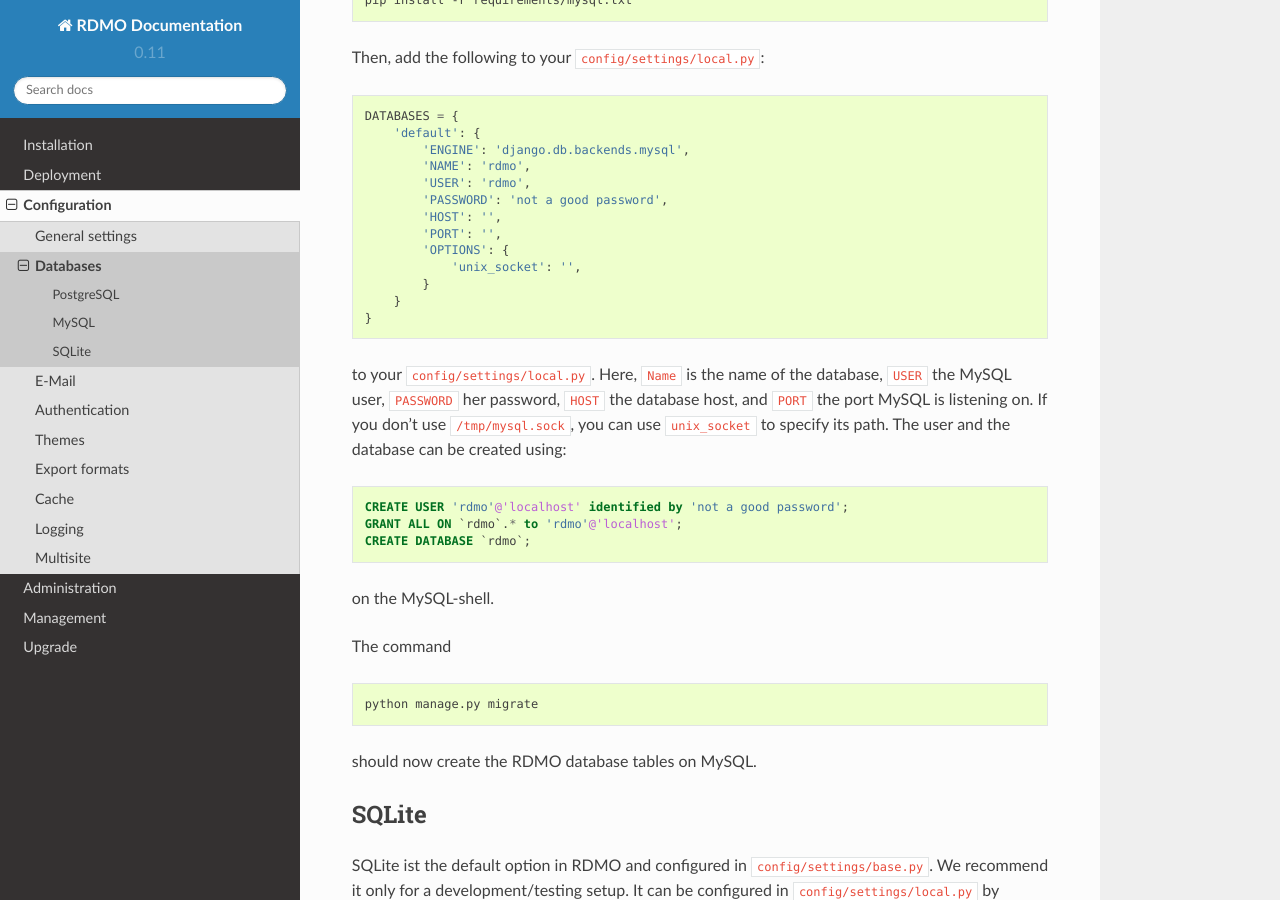
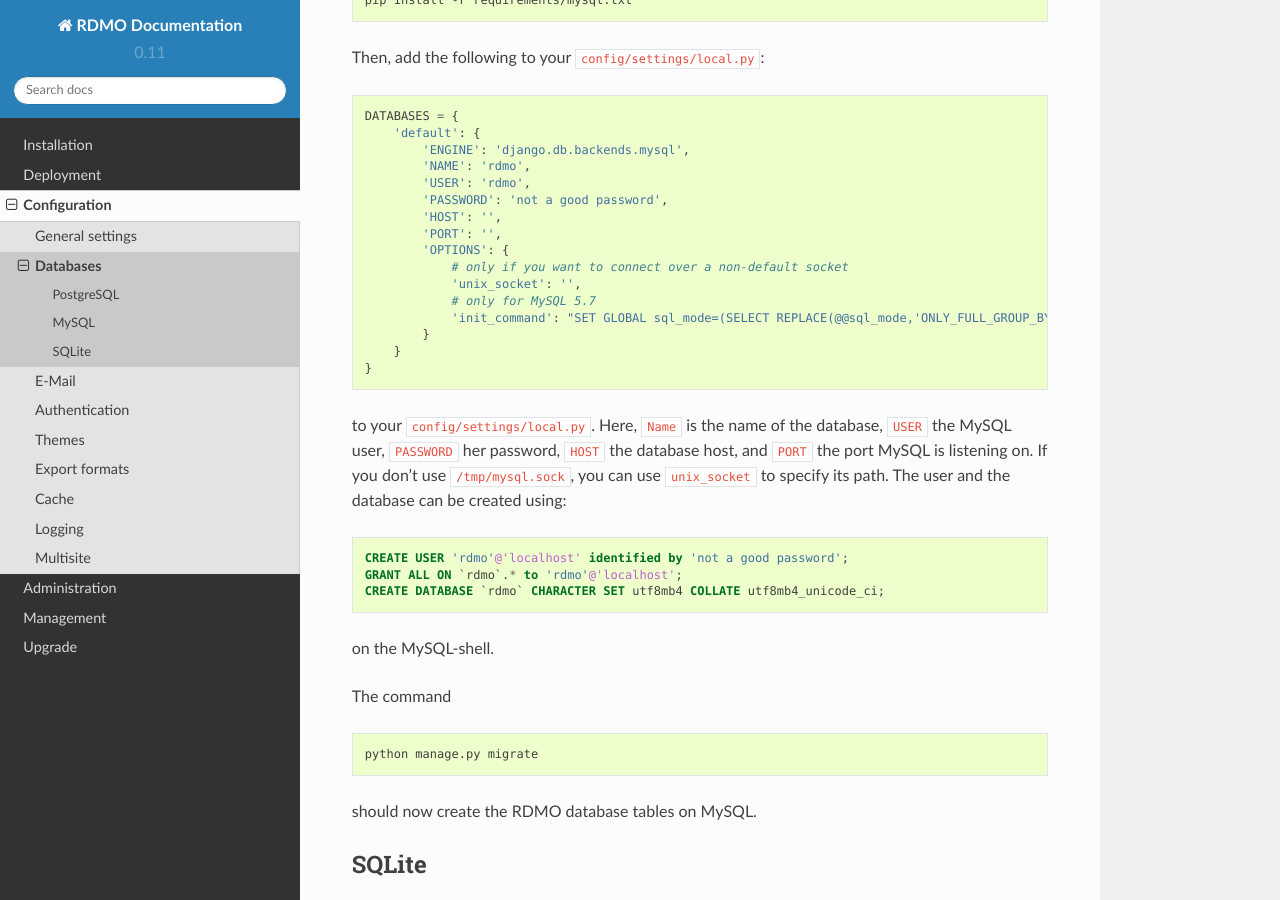
Before and after one commit to rdmorganiser/rdmo-docs, a Sphinx documentation site: the page built from docs/configuration/databases.md, in a window 1280 px wide and 900 px high, scrolled down 1778 px. Built offline with Sphinx 7.4.7 and the Read the Docs theme 2.0.0, drawn with Linux system fonts in a browser that asks for light colours.

Commit message:
Update MySQL docs

````diff
--- a/docs/configuration/databases.md
+++ b/docs/configuration/databases.md
@@ -93,7 +93,10 @@
         'HOST': '',
         'PORT': '',
         'OPTIONS': {
+            # only if you want to connect over a non-default socket
             'unix_socket': '',
+            # only for MySQL 5.7
+            'init_command': "SET GLOBAL sql_mode=(SELECT REPLACE(@@sql_mode,'ONLY_FULL_GROUP_BY',''));"
         }
     }
 }
@@ -104,7 +107,7 @@
 ```mysql
 CREATE USER 'rdmo'@'localhost' identified by 'not a good password';
 GRANT ALL ON `rdmo`.* to 'rdmo'@'localhost';
-CREATE DATABASE `rdmo`;
+CREATE DATABASE `rdmo` CHARACTER SET utf8mb4 COLLATE utf8mb4_unicode_ci;
 ```
 
 on the MySQL-shell.
````
